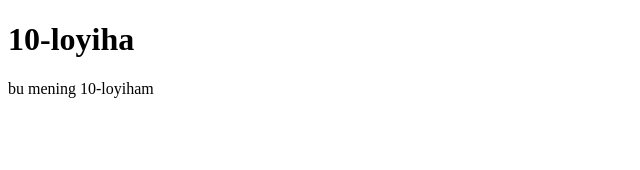
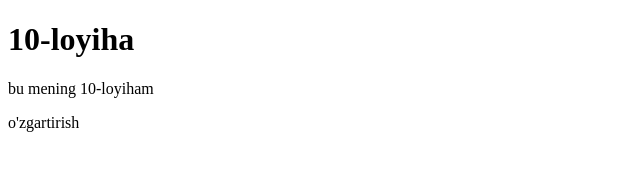
Before and after one commit to mansurbekergashov/ergashov-10-loyiha, a plain HTML site: page index.html in a window 1280 px wide. Shown: the full height of the page, 0-640 px from the left. Drawn offline with Linux system fonts and the light colour scheme.

Commit message:
ten p commit

```diff
--- a/index.html
+++ b/index.html
@@ -8,5 +8,6 @@
 <body>
     <h1>10-loyiha</h1>
     <p>bu mening 10-loyiham</p>
+    <p>o'zgartirish</p>
 </body>
 </html>
```
